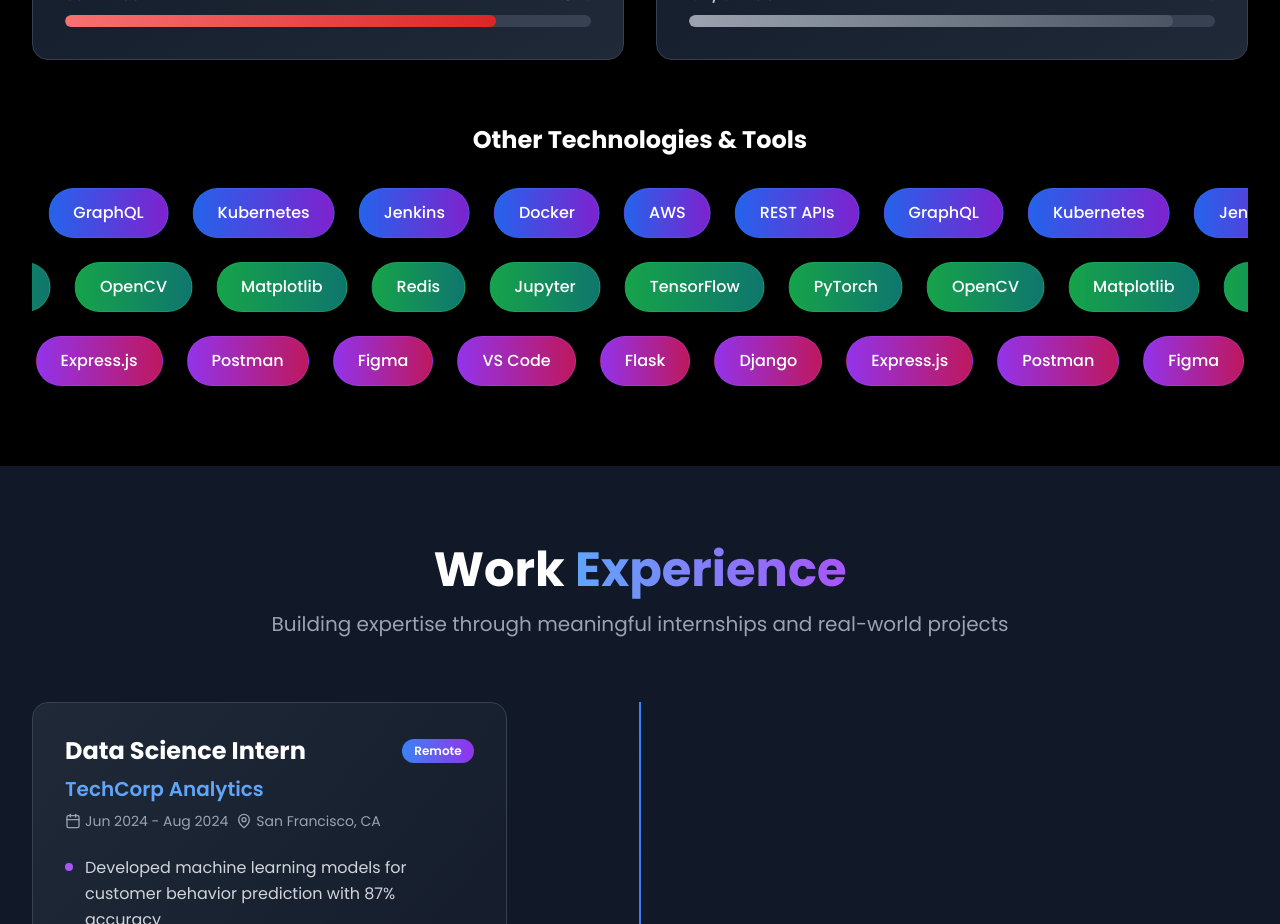
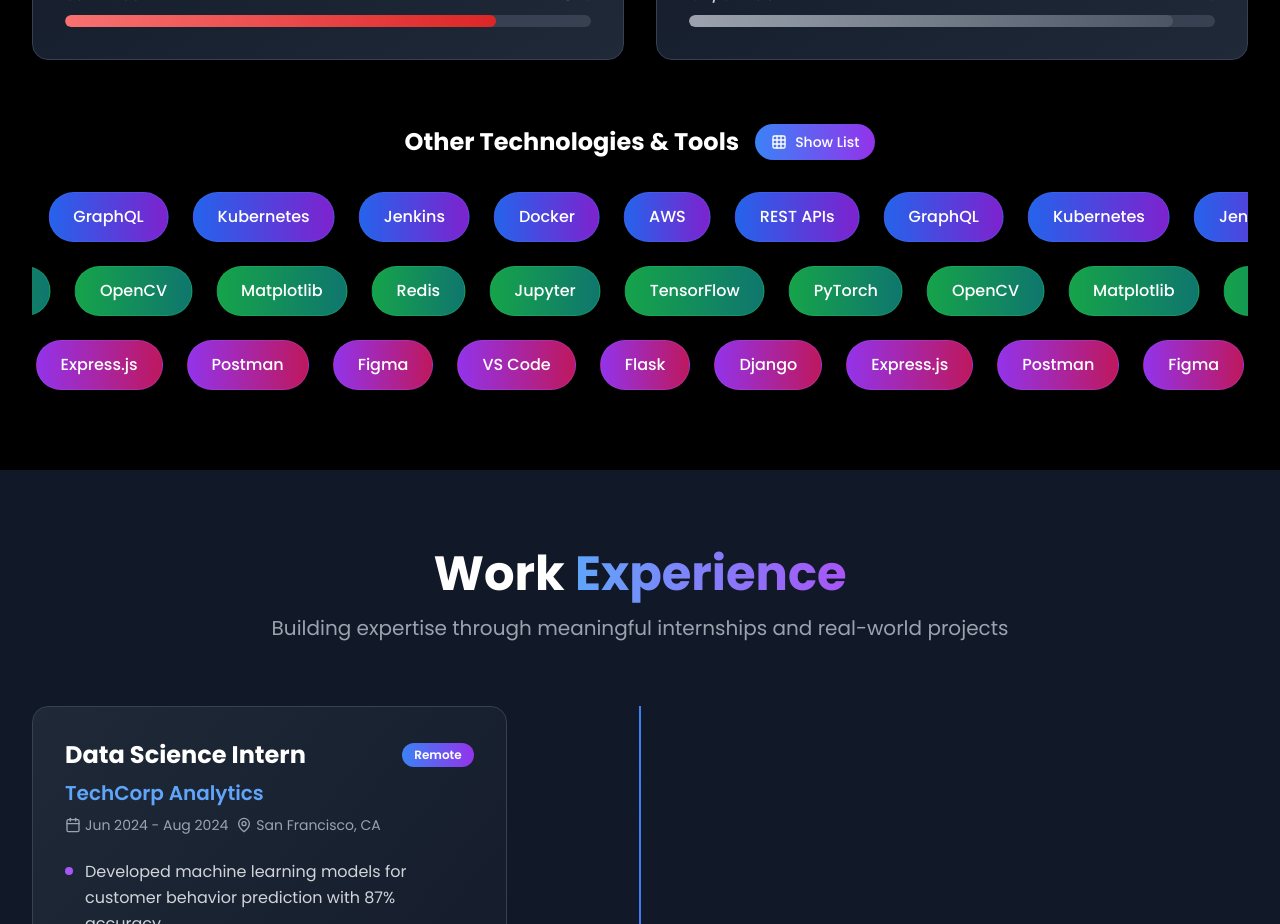
Before and after one commit to ryuzaki-ved/portfolio_website, a React (Vite) app: page / in a window 1280 px wide. Shown: the part 2760-3684 px from the top of the page. Built offline with nearby package versions, Linux system fonts and the light colour scheme.

Commit message:
Tech ribbon updated

```diff
--- a/src/components/Skills.tsx
+++ b/src/components/Skills.tsx
@@ -1,6 +1,9 @@
 import React from 'react';
+import { Grid, Zap } from 'lucide-react';
 
 const Skills = () => {
+  const [showRibbons, setShowRibbons] = React.useState(true);
+
   const skillCategories = [
     {
       title: 'Programming Languages',
@@ -38,6 +41,13 @@
         { name: 'Git/GitHub', level: 92, color: 'from-gray-400 to-gray-600' }
       ]
     }
+  ];
+
+  // All technologies consolidated for the static list
+  const allTechnologies = [
+    'Docker', 'AWS', 'REST APIs', 'GraphQL', 'Kubernetes', 'Jenkins',
+    'Redis', 'Jupyter', 'TensorFlow', 'PyTorch', 'OpenCV', 'Matplotlib',
+    'Flask', 'Django', 'Express.js', 'Postman', 'Figma', 'VS Code'
   ];
 
   return (
@@ -82,8 +92,28 @@
 
         {/* Additional Technologies */}
         <div className="mt-16">
-          <h3 className="text-2xl font-bold text-white text-center mb-8">Other Technologies & Tools</h3>
-          <div className="space-y-6" data-stagger>
+          <div className="flex items-center justify-center gap-4 mb-8">
+            <h3 className="text-2xl font-bold text-white">Other Technologies & Tools</h3>
+            <button
+              onClick={() => setShowRibbons(!showRibbons)}
+              className="flex items-center gap-2 bg-gradient-to-r from-blue-500 to-purple-600 hover:from-blue-600 hover:to-purple-700 text-white px-4 py-2 rounded-full font-medium btn-hover text-sm transition-all duration-300"
+            >
+              {showRibbons ? (
+                <>
+                  <Grid size={16} />
+                  Show List
+                </>
+              ) : (
+                <>
+                  <Zap size={16} />
+                  Show Ribbons
+                </>
+              )}
+            </button>
+          </div>
+
+          {showRibbons ? (
+            <div className="space-y-6" data-stagger>
             {/* First Ribbon - Left to Right */}
             <div className="overflow-hidden whitespace-nowrap">
               <div className="inline-block animate-scroll-left-slow">
@@ -137,7 +167,28 @@
                 ))}
               </div>
             </div>
-          </div>
+            </div>
+          ) : (
+            <div className="max-w-4xl mx-auto" data-stagger>
+              <div className="magical-card bg-gradient-to-br from-gray-900 to-gray-800 p-8 rounded-2xl border border-gray-700">
+                <div className="grid grid-cols-2 sm:grid-cols-3 md:grid-cols-4 lg:grid-cols-6 gap-4">
+                  {allTechnologies.map((tech, index) => (
+                    <div
+                      key={index}
+                      className="bg-gradient-to-r from-gray-700 to-gray-800 hover:from-blue-600 hover:to-purple-700 text-white px-4 py-3 rounded-lg text-center font-medium shadow-md hover:shadow-lg hover:scale-105 transition-all duration-300 cursor-pointer border border-gray-600 hover:border-purple-500/50"
+                    >
+                      {tech}
+                    </div>
+                  ))}
+                </div>
+                <div className="mt-6 text-center">
+                  <p className="text-gray-400 text-sm">
+                    Click on any technology to learn more about my experience with it
+                  </p>
+                </div>
+              </div>
+            </div>
+          )}
         </div>
       </div>
     </section>
```
